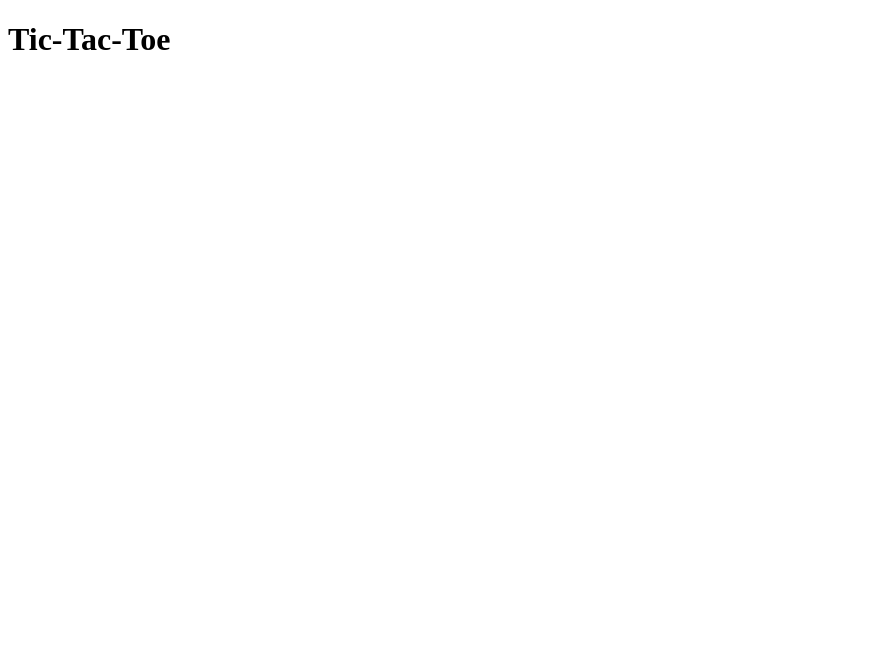
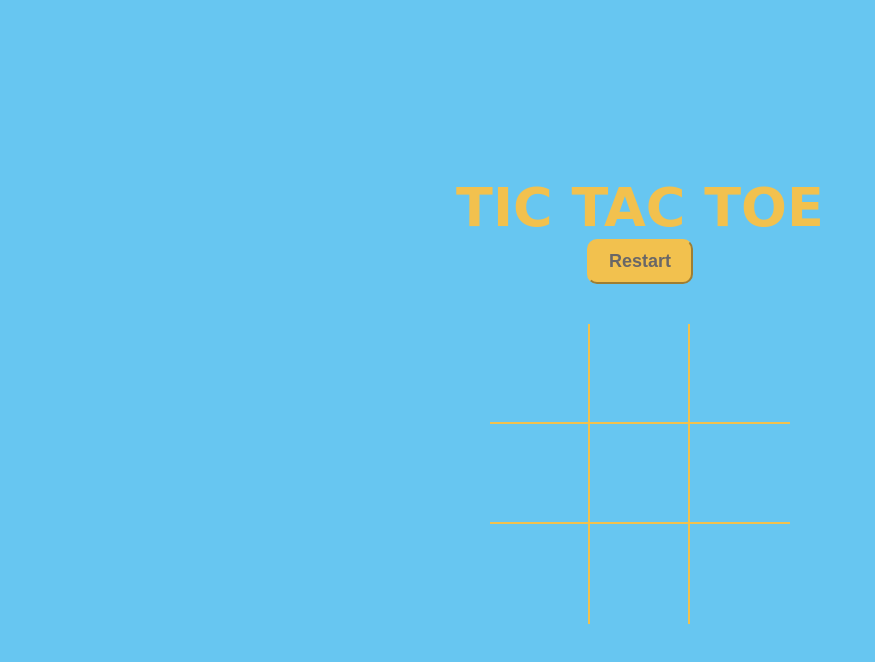
Before and after one commit to SayedAmmar7/Tic-Tac-Toe, a plain HTML site: page index.html in a window 1280 px wide. Shown: the whole page, without its empty margins (0-875 px from the left). Drawn offline with Linux system fonts and the light colour scheme.

Commit message:
Added some css code

```diff
--- a/index.html
+++ b/index.html
@@ -5,18 +5,24 @@
 	<link rel="stylesheet" type="text/css" href="style.css">
 </head>
 <body>
-	<h1>Tic-Tac-Toe</h1>
-	<div class="board">
-		<div class="square"></div>
-		<div class="square"></div>
-		<div class="square"></div>
-		<div class="square"></div>
-		<div class="square"></div>
-		<div class="square"></div>
-		<div class="square"></div>
-		<div class="square"></div>
-		<div class="square"></div>
-	</div>
+
+	<div class="container">
+        <h1 id="playerText">Tic Tac Toe</h1>
+        <button id="restartBtn">Restart</button>
+
+        <div id="gameboard">
+            <div class="box" id="0"></div>
+            <div class="box" id="1"></div>
+            <div class="box" id="2"></div>
+            <div class="box" id="3"></div>
+            <div class="box" id="4"></div>
+            <div class="box" id="5"></div>
+            <div class="box" id="6"></div>
+            <div class="box" id="7"></div>
+            <div class="box" id="8"></div>
+        </div>
+    </div>
+
 
 	<script src="index.js"></script>
 </body>
--- a/style.css
+++ b/style.css
@@ -0,0 +1,69 @@
+
+
+*{
+    padding: 0;
+    margin: 0;
+    box-sizing: border-box;
+}
+
+:root {
+    --orange: #F2C14E;
+    --winning-blocks: #2d414b;
+}
+
+body {
+    color: var(--orange);
+    font-family: 'Finger Paint', cursive;
+}
+h1 {
+    font-size: 54px;
+    text-transform: uppercase;
+}
+
+.container {
+    padding: 40px;
+    height: 100vh;
+    display: flex;
+    justify-content: center;
+    align-items: center;
+    flex-direction: column;
+    background-color: #67c6f1;
+}
+
+#gameboard {
+    width: 300px;
+    display: flex;
+    flex-wrap: wrap;
+    margin-top: 40px;
+}
+.box {
+    height: 100px;
+    width: 100px;
+    display: flex;
+    align-items: center;
+    justify-content: center;
+    color: var(--orange);
+    font-size: 120px;
+    border-right: 2px solid;
+    border-bottom: 2px solid;
+}
+.box:nth-child(3n) {
+    border-right: none;
+}
+.box:nth-child(6) ~ .box {
+    border-bottom: none;
+}
+button {
+    padding: 10px 20px;
+    border-radius: 10px;
+    background-color: var(--orange);
+    color: #696767;
+    border-color: var(--orange);
+    font-size: 18px;
+    transition: 200ms transform;
+    font-weight: 600;
+}
+button:hover {
+    cursor: pointer;
+    transform: translateY(-2px);
+}
```
